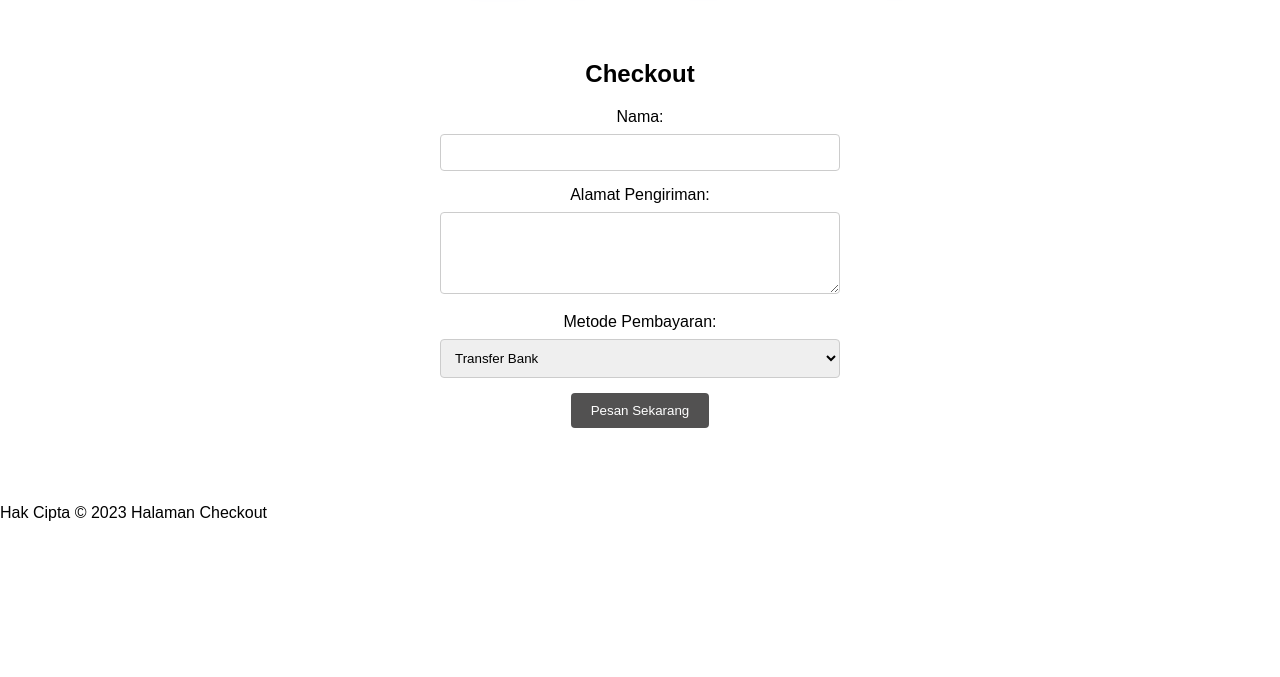
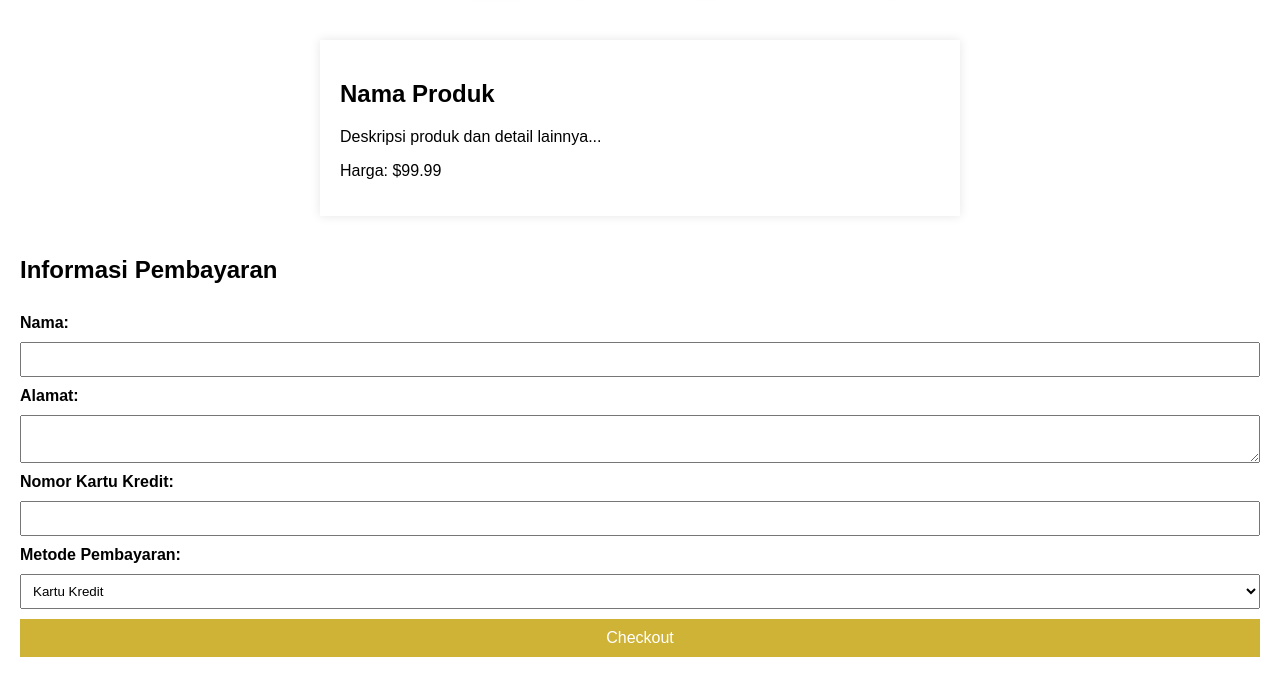
Before and after one commit to mohalimurtado/elchapo99, a Django app: page /checkout in a window 1280 px wide. Shown: the part 157-834 px from the top of the page. Before the commit the page ends 678 px from the top, so only its background shows below. Run offline with Django 4.2, Linux system fonts and the light colour scheme.

Commit message:
tugas uas

```diff
--- a/myapp/templates/checkout.html
+++ b/myapp/templates/checkout.html
@@ -69,44 +69,50 @@
 
         section {
             padding: 20px;
-            text-align: center;
-            margin-bottom: 20px;
-            animation: fadeInUp 1s ease-out;
         }
 
-        .checkout-form {
-            max-width: 400px;
-            margin: 0 auto;
+        .product {
+            max-width: 600px;
+            margin: 20px auto;
+            background-color: #fff;
+            padding: 20px;
+            box-shadow: 0 0 10px rgba(0, 0, 0, 0.1);
+        }
+
+        form {
+            display: grid;
+            gap: 10px;
         }
 
         label {
-            display: block;
-            margin-bottom: 8px;
+            font-weight: bold;
         }
 
         input,
         textarea,
         select {
             width: 100%;
-            padding: 10px;
-            margin-bottom: 15px;
-            border: 1px solid #ccc;
-            border-radius: 4px;
+            padding: 8px;
             box-sizing: border-box;
         }
 
         button {
-            background-color: #525151;
+            background-color: #cfb337;
             color: #fff;
-            padding: 10px 20px;
+            padding: 10px;
             border: none;
-            border-radius: 4px;
             cursor: pointer;
-            transition: background-color 0.3s;
+            font-size: 16px;
         }
 
-        button:hover {
+        footer {
+            text-align: center;
+            padding: 10px;
             background-color: #333;
+            color: #fff;
+            position: fixed;
+            width: 100%;
+            bottom: 0;
         }
     </style>
 </head>
@@ -126,31 +132,51 @@
         <a href="pesan">pesan</a>
     </nav>
 
-    <div class="main-content">
-        <section class="animate__animated animate__fadeInUp">
-            <h2>Checkout</h2>
-            <form class="checkout-form">
+    <section>
+        <div class="product">
+            <h2>Nama Produk</h2>
+            <p>Deskripsi produk dan detail lainnya...</p>
+            <p>Harga: $99.99</p>
+        </div>
+
+        <form action="/proses-pembayaran" method="post" id="checkoutForm">
+            <h2>Informasi Pembayaran</h2>
             <label for="nama">Nama:</label>
             <input type="text" id="nama" name="nama" required>
-
-                <label for="alamat">Alamat Pengiriman:</label>
-                <textarea id="alamat" name="alamat" rows="4" required></textarea>
-
+            <label for="alamat">Alamat:</label>
+            <textarea id="alamat" name="alamat" required></textarea>
+            <label for="kartu-kredit">Nomor Kartu Kredit:</label>
+            <input type="text" id="kartu-kredit" name="kartu-kredit" required>
             <label for="metode-pembayaran">Metode Pembayaran:</label>
             <select id="metode-pembayaran" name="metode-pembayaran" required>
-                    <option value="transfer-bank">Transfer Bank</option>
                 <option value="kartu-kredit">Kartu Kredit</option>
                 <option value="paypal">PayPal</option>
             </select>
-
-                <button type="submit">Pesan Sekarang</button>
+            <button type="button" onclick="redirectToWhatsApp()">Checkout</button>
         </form>
     </section>
-    </div>
 
-    <footer>
-        <p>Hak Cipta © 2023 Halaman Checkout</p>
-    </footer>
+    <script>
+        function redirectToWhatsApp() {
+            var nama = document.getElementById('nama').value;
+            var alamat = document.getElementById('alamat').value;
+            var kartuKredit = document.getElementById('kartu-kredit').value;
+            var metodePembayaran = document.getElementById('metode-pembayaran').value;
+
+            // Construct the WhatsApp message
+            var whatsappMessage = 'Checkout%20Details:%0A' +
+                                  'Nama:%20' + nama + '%0A' +
+                                  'Alamat:%20' + alamat + '%0A' +
+                                  'Nomor%20Kartu%20Kredit:%20' + kartuKredit + '%0A' +
+                                  'Metode%20Pembayaran:%20' + metodePembayaran;
+
+            // Construct the WhatsApp URL
+            var whatsappURL = 'https://api.whatsapp.com/send?phone=6287852067499&text=' + whatsappMessage;
+
+            // Redirect the user to WhatsApp
+            window.location.href = whatsappURL;
+        }
+    </script>
 
 </body>
 
```
Lines whose indentation alone changed are shown as unchanged.
